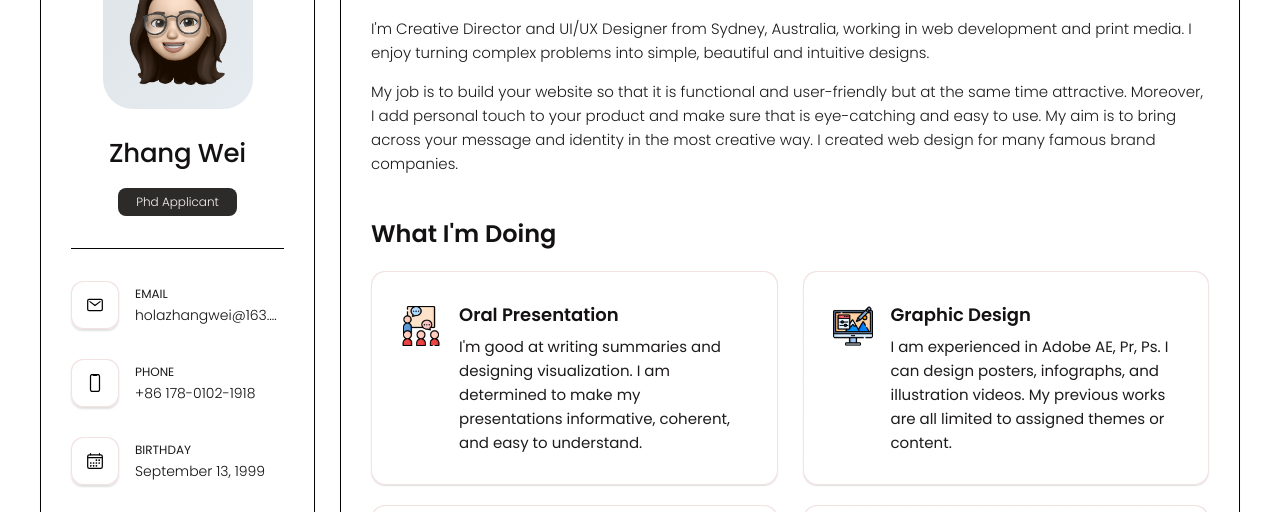
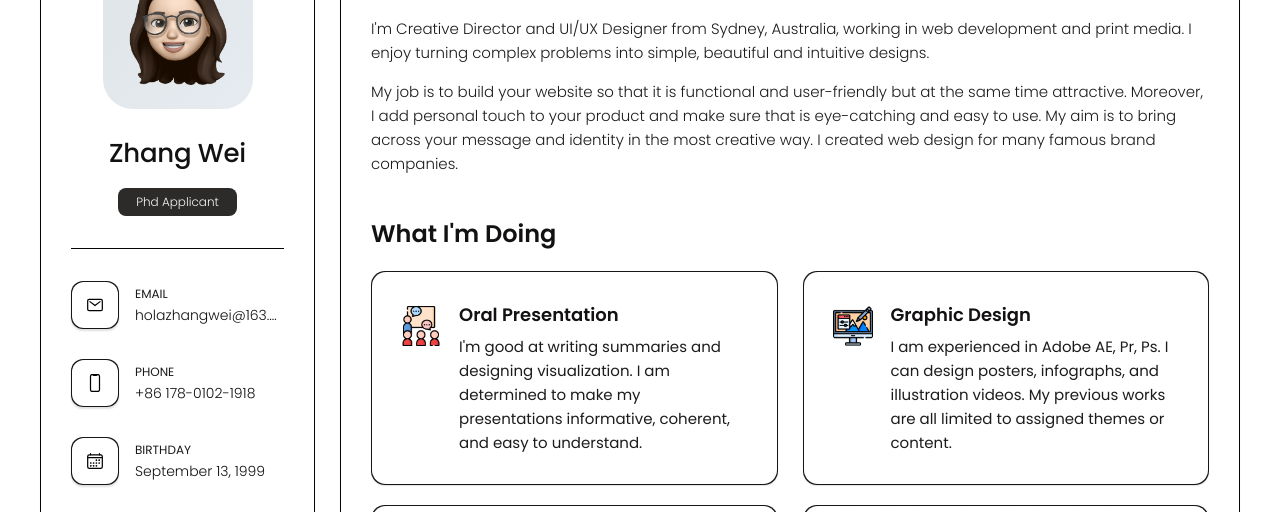
Before and after one commit to meeteliza/profile-vCard-light, a plain HTML site: page index.html in a window 1280 px wide. Shown: the part 162-674 px from the top of the page. Drawn offline with nearby package versions, Linux system fonts and the light colour scheme.

Commit message:
border color

```diff
--- a/assets/css/style.css
+++ b/assets/css/style.css
@@ -35,18 +35,18 @@
   ), hsl(0, 0%, 100%);  /*box-bg*/
   --bg-gradient-yellow-1: linear-gradient(
     to bottom right,
-    hsl(45, 100%, 71%) 0%,
-    hsla(36, 100%, 69%, 0) 50%
+    hsl(1, 100%, 71%) 0%,
+    hsla(226, 100%, 69%, 0) 50%
   );
   --bg-gradient-yellow-2: linear-gradient(
     135deg,
-    hsla(342, 19%, 89%, 0.251) 0%,
-    hsla(35, 100%, 68%, 0) 59.86%
-  ), hsl(350, 25%, 68%);  /*sc hover*/
+    hsla(0, 0%, 100%, 0.251) 0%,
+    hsla(0, 0%, 100%, 0) 59.86%
+  ), hsl(0, 0%, 100%);  /*sc hover*/
   --border-gradient-onyx: linear-gradient(
     to bottom right,
-    hsl(235, 70%, 87%) 0%,
-    hsl(0, 40%, 92%) 0%
+    hsl(240, 5%, 4%) 0%,
+    hsl(0, 2%, 9%) 0%
   );
   --text-gradient-yellow: linear-gradient(
     to right,
```
